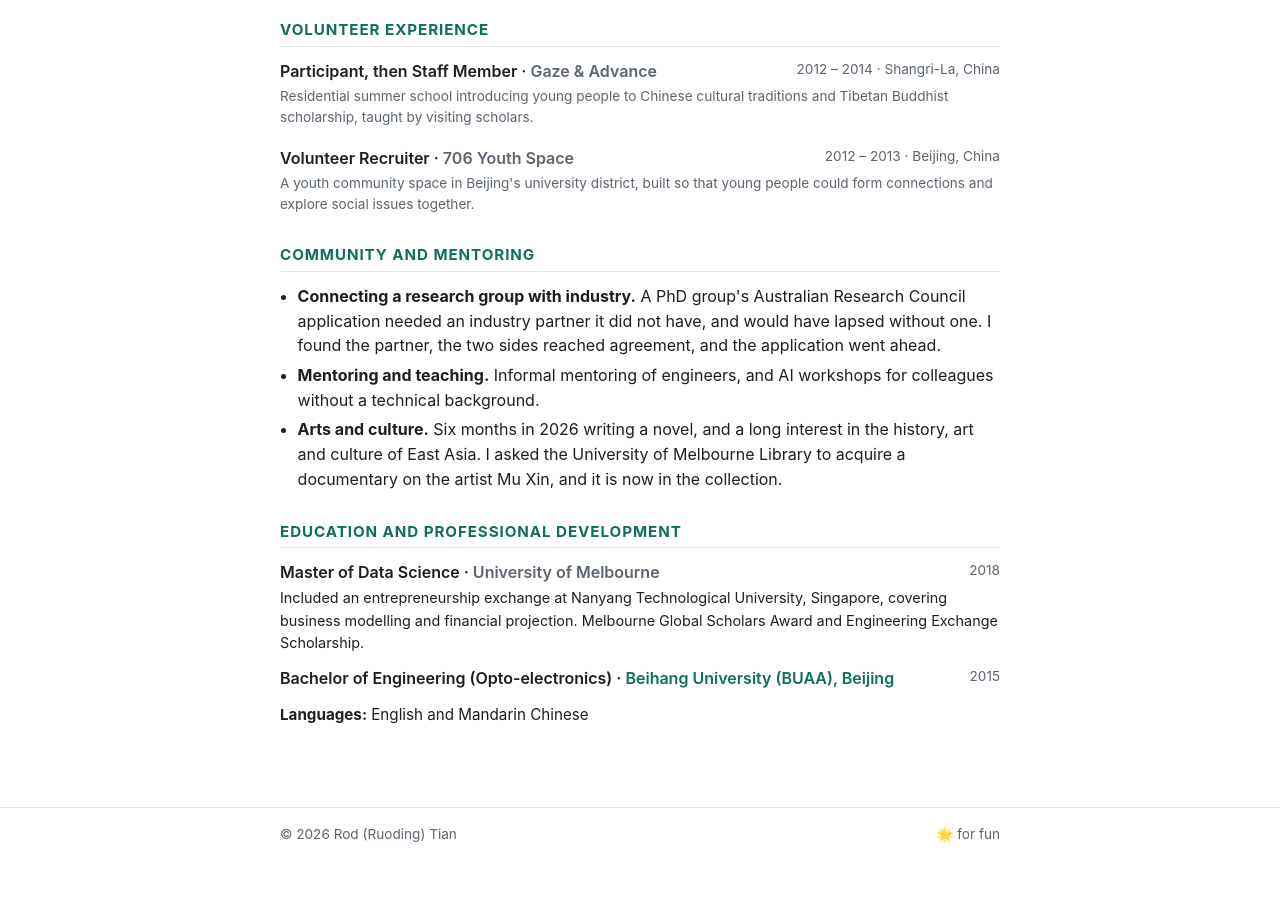
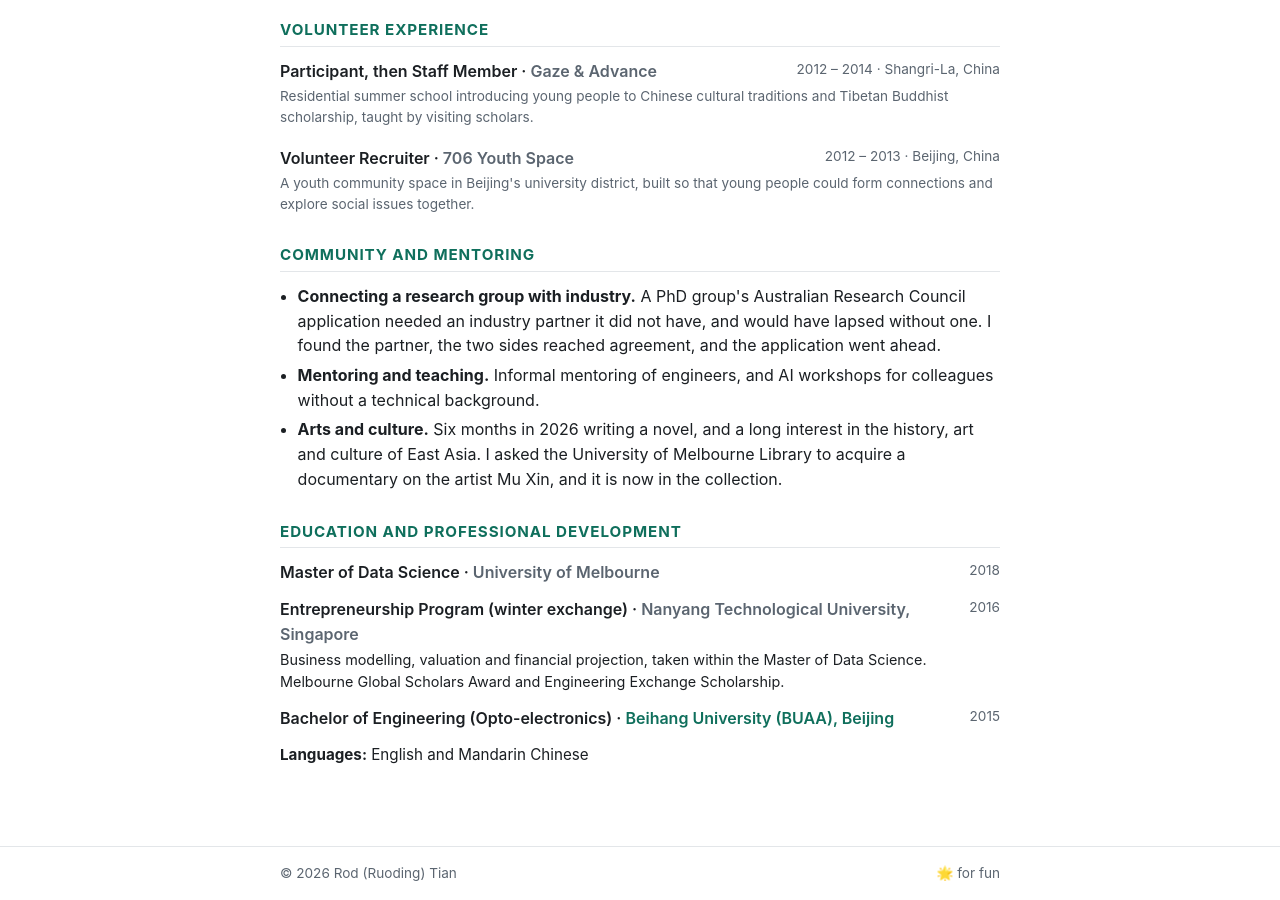
Before and after one commit to ruodingt/ruodingt.github.io, a Jekyll site: the page built from cv/index.md, in a window 1280 px wide and 900 px high, scrolled down 1993 px. Built offline with Jekyll 4.4.1, drawn with Linux system fonts in a browser that asks for light colours; before the commit the page ends 2854 px from its top, so only the background shows below that.

Commit message:
List the entrepreneurship exchange in its own right
The guide's education section asks for professional development, not only
degrees, and this is the only formal business training on the CV - the
weakest dimension now that the financial-literacy attribute has gone. A
note under the master's was getting skimmed.

Labelled a program rather than a degree, and marked as sitting within the
master's, so it does not read as a second qualification. Scholarships move
with it; they were awarded for the exchange.

Co-Authored-By: Claude Opus 5 <noreply@anthropic.com>

```diff
--- a/_data/cv.yml
+++ b/_data/cv.yml
@@ -93,7 +93,10 @@ education:
     institution: "University of Melbourne"
     dates: "2018"
     location: "Melbourne, VIC"
-    note: "Included an entrepreneurship exchange at Nanyang Technological University, Singapore, covering business modelling and financial projection. Melbourne Global Scholars Award and Engineering Exchange Scholarship."
+  - degree: "Entrepreneurship Program (winter exchange)"
+    institution: "Nanyang Technological University, Singapore"
+    dates: "2016"
+    note: "Business modelling, valuation and financial projection, taken within the Master of Data Science. Melbourne Global Scholars Award and Engineering Exchange Scholarship."
   - degree: "Bachelor of Engineering (Opto-electronics)"
     institution: "Beihang University (BUAA), Beijing"
     institution_url: "https://ev.buaa.edu.cn/"
```
